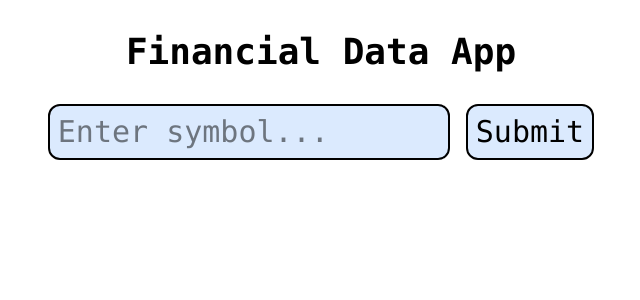
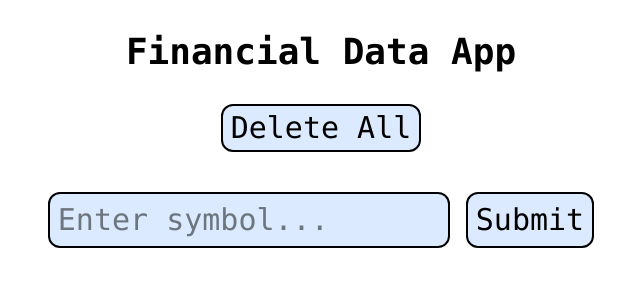
Before and after one commit to gabholli/stock-market-app, a Next.js app: page / in a window 1280 px wide. Shown: the top 300 px of the page, without its empty margins (319-959 px from the left). Built offline with nearby package versions, Linux system fonts and the light colour scheme.

Commit message:
Added delete al lbutton

```diff
--- a/src/app/components/PortfolioClient.tsx
+++ b/src/app/components/PortfolioClient.tsx
@@ -23,8 +23,15 @@ export default function PortfolioClient() {
         }
     }
 
+    const deleteAllItems = (() => {
+        setList([])
+    })
+
     return (
         <div className="flex flex-col justify-center items-center">
+            <button className="bg-blue-100 px-2 py-1 rounded-xl border-black border-2
+                mb-10 cursor-pointer"
+                onClick={deleteAllItems}>Delete All</button>
             <Search placeholder="Enter symbol..." onSearch={handleSearch} />
             <main className="mt-6">
                 {list.map((item) => (
```
Also changed, not shown: src/app/components/RefreshButton.tsx (deleted).
